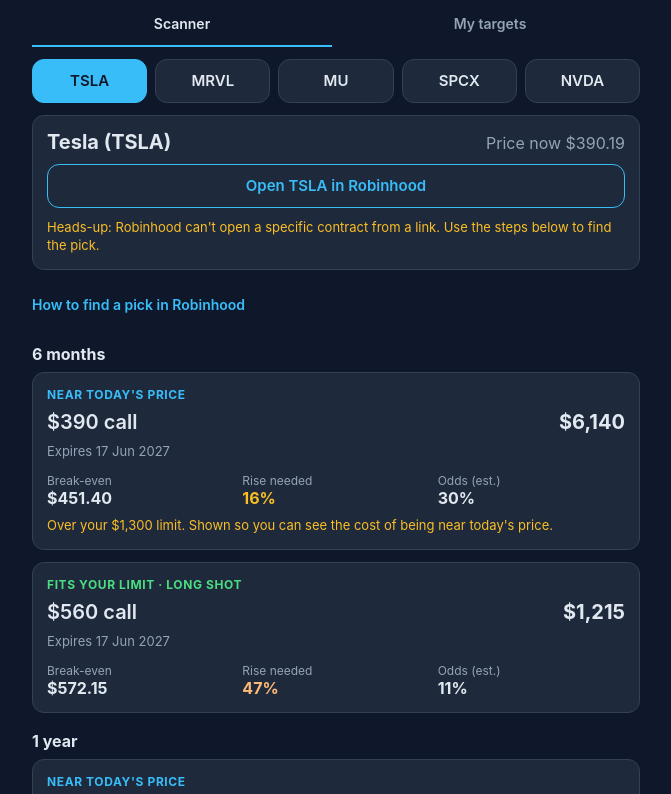
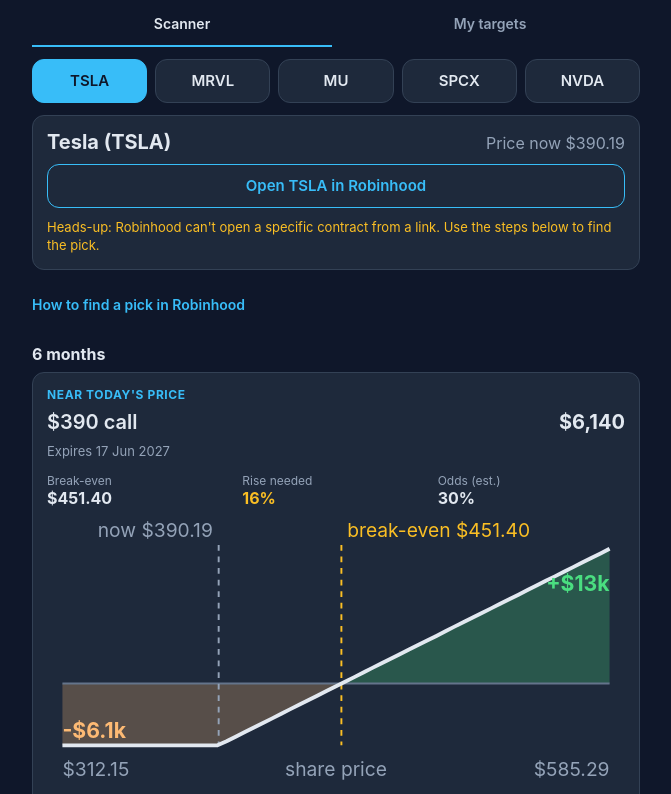
Before and after one commit to davidallsopda-collab/options-scanner, a plain HTML site: page docs/index.html in a window 1280 px wide. Shown: the part 136-930 px from the top of the page, without its empty margins (304-975 px from the left). Drawn offline with Linux system fonts and the light colour scheme.

Commit message:
Add profit charts on every card and chance of reaching your target
Co-Authored-By: Claude Sonnet 5.5 <noreply@anthropic.com>
Claude-Session: https://claude.ai/code/session_01HzfDFK3kWuZrEjZsgird34

```diff
--- a/docs/index.html
+++ b/docs/index.html
@@ -230,6 +230,64 @@ function statCell(label, value, cls) {
   return h("div", null, [h("span", { class: "l", text: label }), h("span", { class: "v " + (cls || ""), text: value })]);
 }
 
+
+/* ---------- little profit chart (works on every card) ---------- */
+var SVGNS = "http://www.w3.org/2000/svg", chartId = 0;
+function sv(tag, attrs, text) {
+  var e = document.createElementNS(SVGNS, tag);
+  for (var k in attrs) e.setAttribute(k, attrs[k]);
+  if (text !== undefined) e.textContent = text;
+  return e;
+}
+function shortMoney(n) {
+  var a = Math.abs(n), sign = n < 0 ? "-" : "+";
+  return sign + "$" + (a >= 10000 ? Math.round(a / 1000) + "k" : a >= 1000 ? (a / 1000).toFixed(1) + "k" : Math.round(a));
+}
+/* o: S (price now), K, cost, iv, Tr (years left on the day we measure), be, target (optional), caption */
+function payoffChart(o) {
+  var W = 300, H = 140, L = 8, R = 8, T = 16, B = 22, id = "pc" + (++chartId);
+  var lo = o.S * 0.8, hi = Math.max(o.S * 1.5, o.be * 1.25, o.target ? o.target * 1.2 : 0);
+  var pts = [], i, N = 60, minY = -o.cost, maxY = o.cost * 0.2;
+  for (i = 0; i <= N; i++) {
+    var P = lo + (hi - lo) * i / N, v = bsCall(P, o.K, o.Tr, o.iv) * 100 - o.cost;
+    pts.push([P, v]); if (v > maxY) maxY = v;
+  }
+  function X(P) { return L + (P - lo) / (hi - lo) * (W - L - R); }
+  function Y(v) { return T + (maxY - v) / (maxY - minY) * (H - T - B); }
+  var y0 = Y(0), line = "", area = "";
+  pts.forEach(function (q, j) { line += (j ? "L" : "M") + X(q[0]).toFixed(1) + " " + Y(q[1]).toFixed(1); });
+  area = line + "L" + X(hi).toFixed(1) + " " + y0.toFixed(1) + "L" + X(lo).toFixed(1) + " " + y0.toFixed(1) + "Z";
+
+  var svg = sv("svg", { viewBox: "0 0 " + W + " " + H, width: "100%", role: "img",
+    "aria-label": "Chart of profit or loss if the share price rises. Break-even " + px(o.be) + "." });
+  var defs = sv("defs", {});
+  defs.appendChild(sv("clipPath", { id: id + "a" })).appendChild(sv("rect", { x: 0, y: 0, width: W, height: y0.toFixed(1) }));
+  defs.appendChild(sv("clipPath", { id: id + "b" })).appendChild(sv("rect", { x: 0, y: y0.toFixed(1), width: W, height: H }));
+  svg.appendChild(defs);
+  svg.appendChild(sv("path", { d: area, fill: "#4ade80", "fill-opacity": "0.25", "clip-path": "url(#" + id + "a)" }));
+  svg.appendChild(sv("path", { d: area, fill: "#fdba74", "fill-opacity": "0.25", "clip-path": "url(#" + id + "b)" }));
+  svg.appendChild(sv("line", { x1: L, x2: W - R, y1: y0.toFixed(1), y2: y0.toFixed(1), stroke: "#64748b", "stroke-width": "1" }));
+
+  function marker(P, color, label, anchor, row) {
+    if (P < lo || P > hi) return;
+    var x = X(P).toFixed(1);
+    svg.appendChild(sv("line", { x1: x, x2: x, y1: T - 2, y2: H - B, stroke: color, "stroke-width": "1", "stroke-dasharray": "3 3" }));
+    svg.appendChild(sv("text", { x: anchor === "end" ? Number(x) - 3 : Number(x) + 3, y: 10 + row * 11, "text-anchor": anchor, fill: color, "font-size": "10" }, label));
+  }
+  marker(o.S, "#94a3b8", "now " + px(o.S).replace(".00", ""), "end", 0);
+  marker(o.be, "#fbbf24", "break-even " + px(o.be).replace(".00", ""), "start", 0);
+  if (o.target) marker(o.target, "#38bdf8", "target " + px(o.target).replace(".00", ""), "start", 1);
+
+  svg.appendChild(sv("path", { d: line, fill: "none", stroke: "#e2e8f0", "stroke-width": "2", "stroke-linejoin": "round" }));
+  svg.appendChild(sv("text", { x: W - R, y: Math.max(Y(maxY) + 12, T + 22), "text-anchor": "end", fill: "#4ade80", "font-size": "11", "font-weight": "700" }, shortMoney(maxY)));
+  svg.appendChild(sv("text", { x: L, y: H - B - 4, "text-anchor": "start", fill: "#fdba74", "font-size": "11", "font-weight": "700" }, shortMoney(-o.cost)));
+  svg.appendChild(sv("text", { x: L, y: H - 6, "text-anchor": "start", fill: "#94a3b8", "font-size": "10" }, px(lo).replace(".00", "")));
+  svg.appendChild(sv("text", { x: W - R, y: H - 6, "text-anchor": "end", fill: "#94a3b8", "font-size": "10" }, px(hi).replace(".00", "")));
+  svg.appendChild(sv("text", { x: W / 2, y: H - 6, "text-anchor": "middle", fill: "#94a3b8", "font-size": "10" }, "share price"));
+
+  return h("div", { style: "margin-top:2px" }, [svg, h("div", { class: "small dim", text: o.caption })]);
+}
+
 function scanCard(t, tagText, tagColor, p, budget) {
   var over = p.c.cost > budget;
   var kids = [
@@ -242,6 +300,8 @@ function scanCard(t, tagText, tagColor, p, budget) {
       statCell("Odds (est.)", p.odds < 1 ? "<1%" : Math.round(p.odds) + "%")
     ])
   ];
+  kids.push(payoffChart({ S: t.spot, K: p.c.k, cost: p.c.cost, iv: p.c.iv, Tr: 0, be: p.be,
+    caption: "Profit or loss on expiry day (" + fmtDate(p.x.date) + ") if the share price is at each level. The green part is profit." }));
   if (over) kids.push(h("div", { class: "small a", text: "Over your " + money(budget) + " limit. Shown so you can see the cost of being near today's price." }));
   if (p.c.oi < 50) kids.push(h("div", { class: "small a", text: "Thin trading (" + p.c.oi + " open contracts), so the price you get may differ." }));
   return h("div", { class: "box", style: "display:flex;flex-direction:column;gap:8px" }, kids);
@@ -292,10 +352,12 @@ function renderTargets(t) {
     return wrap;
   }
   var tDays = daysUntil(tg.date);
+  var reach = h("div", { class: "small", style: "color:#cbd5e1" });
   wrap.appendChild(h("div", { class: "box" }, [
     h("div", { class: "tag dim", text: "YOUR VIEW" }),
     h("div", { class: "big", style: "margin:6px 0", text: t.name + " reaches " + px(tg.price) + " by " + fmtDate(tg.date) }),
     h("div", { class: "small dim", text: "Price now " + px(t.spot) + " · limit per contract " + money(budget) }),
+    reach,
     h("button", { class: "linkbtn", type: "button", style: "width:100%;background:none;cursor:pointer", text: "Edit targets", onclick: function () { go("settings"); } })
   ]));
 
@@ -306,6 +368,11 @@ function renderTargets(t) {
   var exps = t.expiries.filter(function (x) { return x.days >= tDays; }).slice(0, 3);
   if (!exps.length) { empty("Yahoo doesn't list options that far out for " + t.ticker + " yet. Try an earlier date."); return wrap; }
 
+  var atm = exps[0].calls.reduce(function (b, c) { return !b || Math.abs(c.k - t.spot) < Math.abs(b.k - t.spot) ? c : b; }, null);
+  if (atm) {
+    var ch = chanceAbove(t.spot, tg.price, tDays / 365, atm.iv) * 100;
+    reach.textContent = "Chance " + t.ticker + " is above " + px(tg.price) + " on " + fmtDate(tg.date) + " (est.): " + (ch < 1 ? "<1%" : Math.round(ch) + "%");
+  }
   var half = t.spot + (tg.price - t.spot) / 2, cands = [];
   exps.forEach(function (x) {
     var Tr = (x.days - tDays) / 365;
@@ -345,6 +412,8 @@ function renderTargets(t) {
         statCell("Rise needed", ((p.be / t.spot - 1) * 100).toFixed(0) + "%", (p.be / t.spot - 1) * 100 < 10 ? "g" : ((p.be / t.spot - 1) * 100 < 25 ? "a" : "o"))
       ]),
       h("div", { class: "small dim", text: "Odds = the estimated chance " + t.ticker + " finishes above the break-even price when the call expires (same as the Scanner tab). It's not the chance of hitting your target." }),
+      payoffChart({ S: t.spot, K: p.c.k, cost: p.c.cost, iv: p.c.iv, Tr: (p.x.days - tDays) / 365, be: p.be, target: tg.price,
+        caption: "Estimated profit or loss on your target date (" + fmtDate(tg.date) + ") if the share price is at each level." }),
       h("div", { class: "small a", text: p.x.days - tDays < 14 ? "All or nothing: it expires around your target date." : "The extra weeks after your date keep some value if the move comes late." })
     ]);
   }
```
